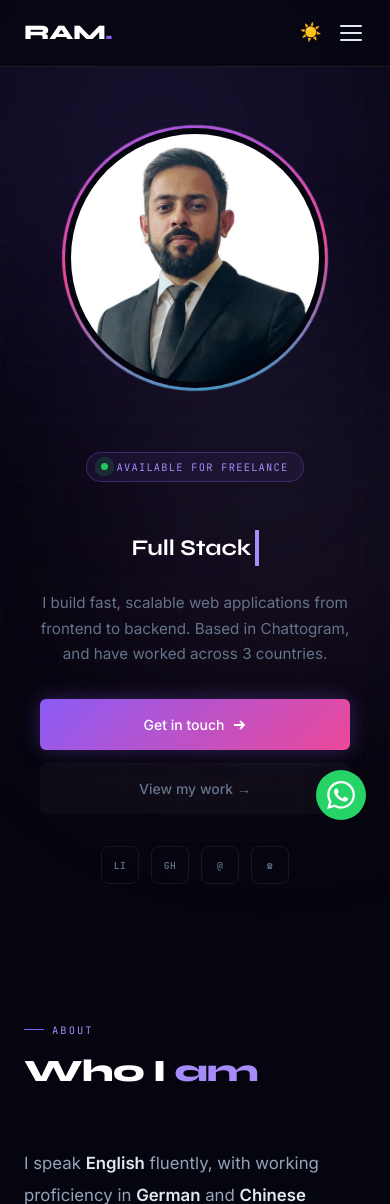
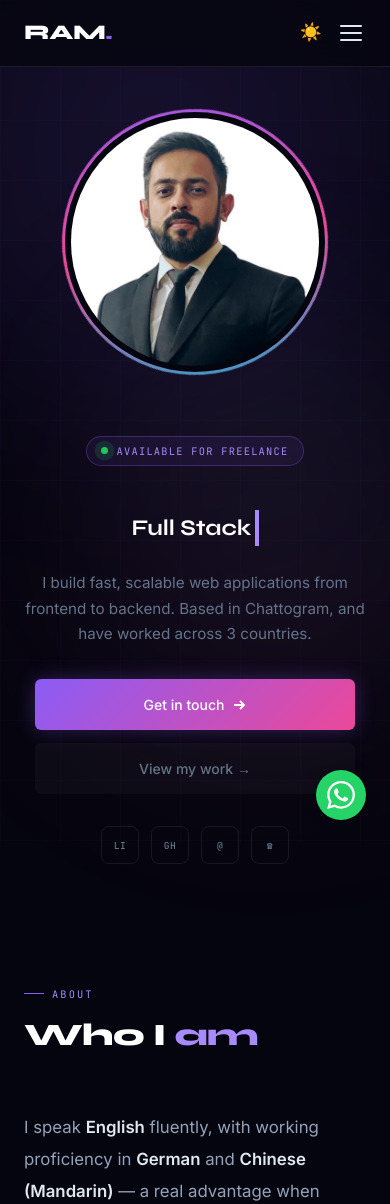
Before and after one commit to thisisrahiq/Django-portfolio, a Django app: template templates/home.html in a window 390 px wide. Shown: the top 1204 px of the page. Run offline with Django 5.2, Linux system fonts and the light colour scheme; the template is opened without the code that fills it, so the values that code supplies are empty.

Commit message:
Fix hero section responsiveness by removing overriding inline styles

```diff
--- a/templates/home.html
+++ b/templates/home.html
@@ -245,7 +245,7 @@
     .hero-title {
       font-family: 'Syne', sans-serif;
       font-weight: 800;
-      font-size: clamp(3rem, 6vw, 5.5rem);
+      font-size: clamp(2.8rem, 8vw, 5.5rem);
       line-height: 1.1;
       color: var(--white);
       letter-spacing: -0.03em;
@@ -1027,7 +1027,8 @@
       .section-heading { font-size: clamp(1.8rem, 8vw, 2.4rem); margin-bottom: 2.5rem; }
       nav { padding: 1rem 1.5rem; }
       footer { flex-direction: column; gap: 0.5rem; text-align: center; }
-      .hero-title { font-size: clamp(2.2rem, 10vw, 2.8rem); line-height: 1.2; margin-bottom: 1.25rem; }
+      .hero { padding: 5rem 1.5rem 3rem; min-height: auto; }
+      .hero-title { font-size: clamp(2rem, 11vw, 2.8rem); line-height: 1.1; margin-bottom: 1rem; }
       .hero-typing { font-size: 1.4rem; margin-bottom: 1.5rem; }
       .hero-sub { font-size: 0.95rem; margin-bottom: 2rem; line-height: 1.7; }
       .hero-actions { flex-direction: column; width: 100%; max-width: 320px; margin: 0 auto; gap: 0.8rem; }
@@ -1177,7 +1178,7 @@
         <span class="hero-pulse"></span>
         Available for freelance
       </div>
-      <h1 class="hero-title" style="font-size: clamp(3.5rem, 8vw, 6.5rem);">
+      <h1 class="hero-title">
         <span class="gradient-text">{{ name }}</span>
       </h1>
       <h2 class="hero-typing">
```
